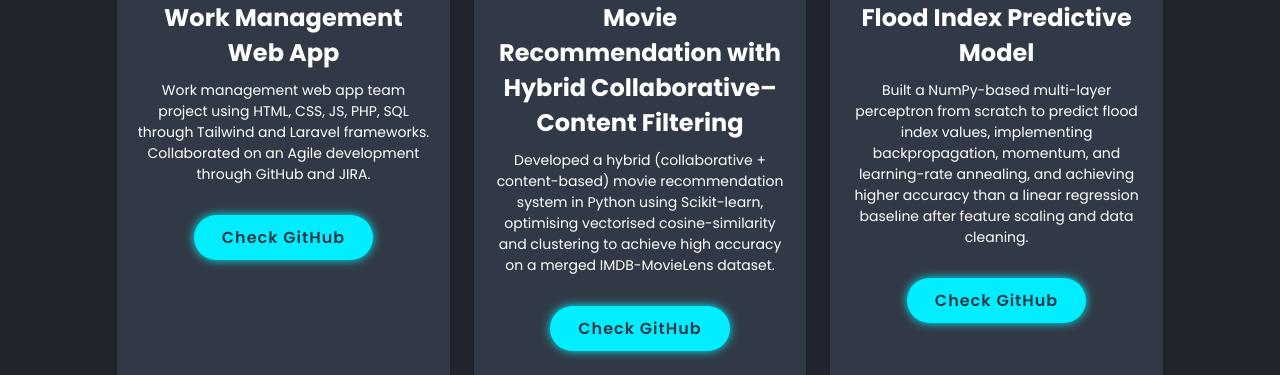
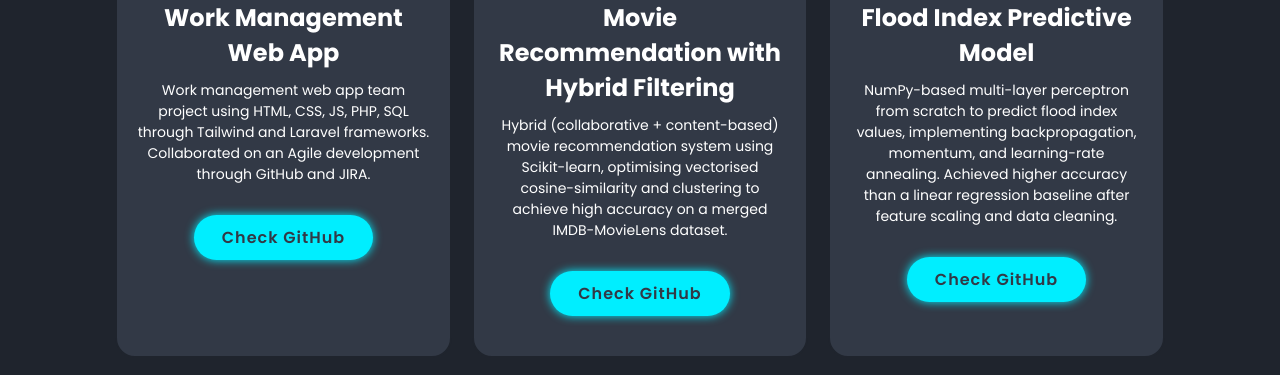
Before and after one commit to WilliamKyaww/Portfolio-Website, a plain HTML site: page index.html in a window 1280 px wide. Shown: the part 1907-2282 px from the top of the page. Drawn offline with nearby package versions, Linux system fonts and the light colour scheme.

Commit message:
more concise wording on projects

```diff
--- a/index.html
+++ b/index.html
@@ -113,15 +113,15 @@
 
         <div class="projects-box">
           <i class='bx bxl-python' ></i>
-          <h3>Movie Recommendation with Hybrid Collaborative–Content Filtering</h3>
-          <p>Developed a hybrid (collaborative + content-based) movie recommendation system in Python using Scikit-learn, optimising vectorised cosine-similarity and clustering to achieve high accuracy on a merged IMDB-MovieLens dataset.</p>
+          <h3>Movie Recommendation with Hybrid Filtering</h3>
+          <p>Hybrid (collaborative + content-based) movie recommendation system using Scikit-learn, optimising vectorised cosine-similarity and clustering to achieve high accuracy on a merged IMDB-MovieLens dataset.</p>
           <a href="hhttps://github.com/WilliamKyaww/Movie-Recommendation-System-Using-Collaborative-and-Content-Based-Filtering" class="btn">Check GitHub</a>
         </div>
 
         <div class="projects-box">
           <i class='bx bxl-python' ></i>
           <h3>Flood Index Predictive Model</h3>
-          <p>Built a NumPy-based multi-layer perceptron from scratch to predict flood index values, implementing backpropagation, momentum, and learning-rate annealing, and achieving higher accuracy than a linear regression baseline after feature scaling and data cleaning.</p>
+          <p>NumPy-based multi-layer perceptron from scratch to predict flood index values, implementing backpropagation, momentum, and learning-rate annealing. Achieved higher accuracy than a linear regression baseline after feature scaling and data cleaning.</p>
           <a href="https://github.com/WilliamKyaww/Flood-Index-Neural-Network-From-Scratch-MLP" class="btn">Check GitHub</a>
         </div>
 
```
